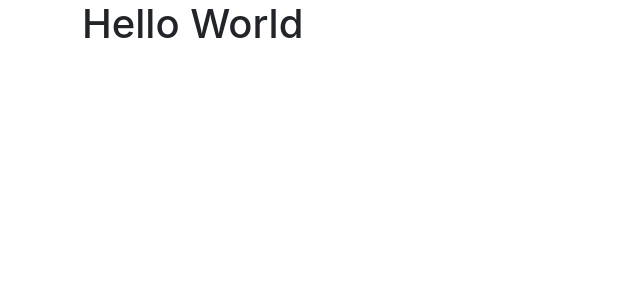
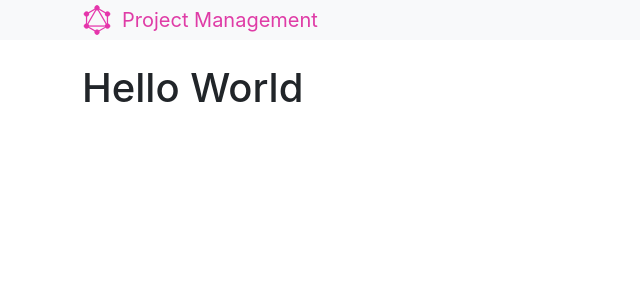
Before and after one commit to JourneyToTheWes/project-management-graphql, a React (Create React App) app in the folder client/: page / in a window 1280 px wide. Shown: the top 300 px of the page, without its empty margins (0-640 px from the left). Built offline with nearby package versions, Linux system fonts and the light colour scheme.

Commit message:
Added Client Header and ApolloProvider

```diff
--- a/client/src/App.js
+++ b/client/src/App.js
@@ -1,8 +1,21 @@
+import Header from './components/Header';
+import { ApolloProvider, ApolloClient, InMemoryCache } from '@apollo/client';
+
+const client = new ApolloClient({
+  uri: 'http://localhost:5000/graphql',
+  cache: new InMemoryCache()
+});
+
 function App() {
   return (
-    <div className="container">
-      <h1>Hello World</h1>
-    </div>
+    <>
+      <ApolloProvider client={client}>
+        <Header />
+        <div className="container">
+          <h1>Hello World</h1>
+        </div>
+      </ApolloProvider>
+    </>
   );
 }
 
--- /dev/null
+++ b/client/src/components/Header.jsx
@@ -0,0 +1,16 @@
+import logo from './assets/logo.png';
+
+export default function Header() {
+  return (
+    <nav className="navbar bg-light mb-4 p-0">
+        <div className="container">
+            <a className="navbar-brand" href="/">
+                <div className="d-flex">
+                    <img src={logo} alt="logo" className="mr-2" />
+                    <div>Project Management</div>
+                </div>
+            </a>
+        </div>
+    </nav>
+  )
+}
```
